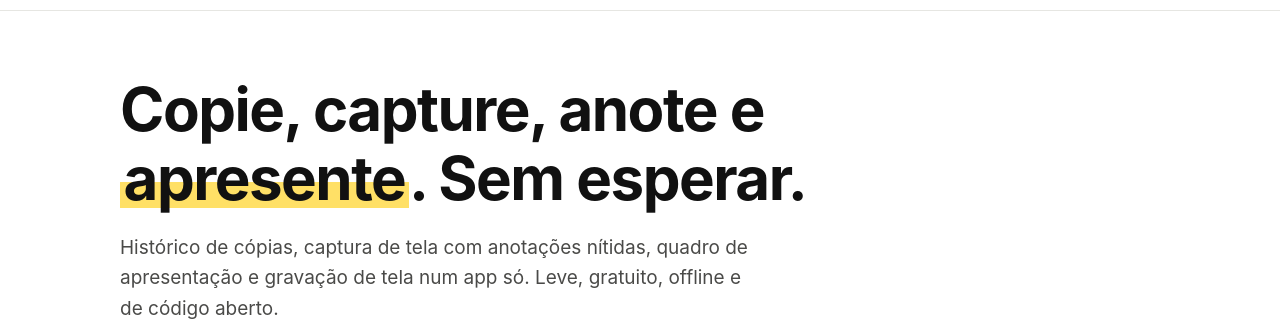
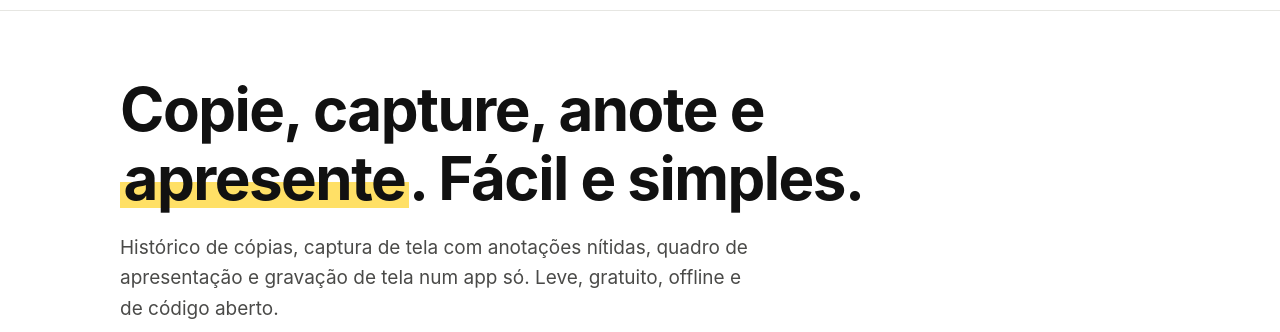
Before and after one commit to jonathansfp/copypaste, a plain HTML site: page docs/index.html in a window 1280 px wide. Shown: the part 48-380 px from the top of the page. Drawn offline with Linux system fonts and the light colour scheme.

Commit message:
Página: novo título
Co-Authored-By: Claude Opus 5.5 <noreply@anthropic.com>

```diff
--- a/docs/index.html
+++ b/docs/index.html
@@ -215,7 +215,7 @@ footer a { color: var(--ink2); }
 
 <header class="hero">
   <div class="wrap">
-    <h1>Copie, capture, anote e <mark>apresente</mark>. Sem esperar.</h1>
+    <h1>Copie, capture, anote e <mark>apresente</mark>. Fácil e simples.</h1>
     <p class="lead">Histórico de cópias, captura de tela com anotações nítidas, quadro de apresentação e gravação de tela num app só. Leve, gratuito, offline e de código aberto.</p>
     <div class="cta">
       <a class="btn primary" id="hero-dl" href="#download"><svg><use href="#i-dl"/></svg><span>Baixar grátis</span></a>
```
